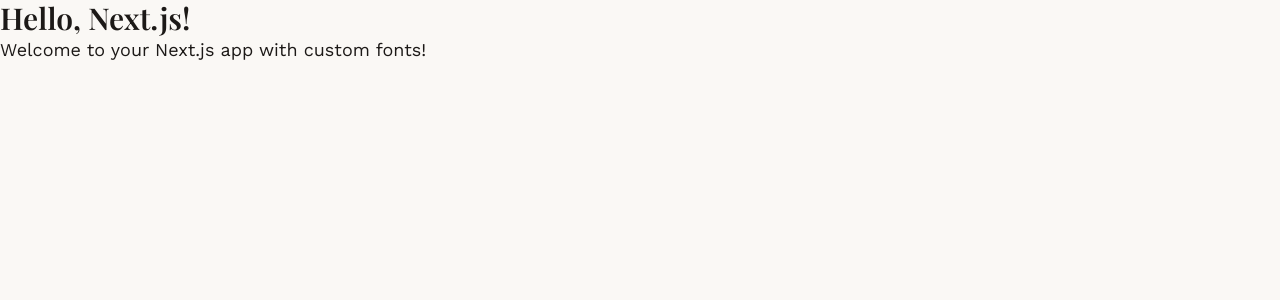
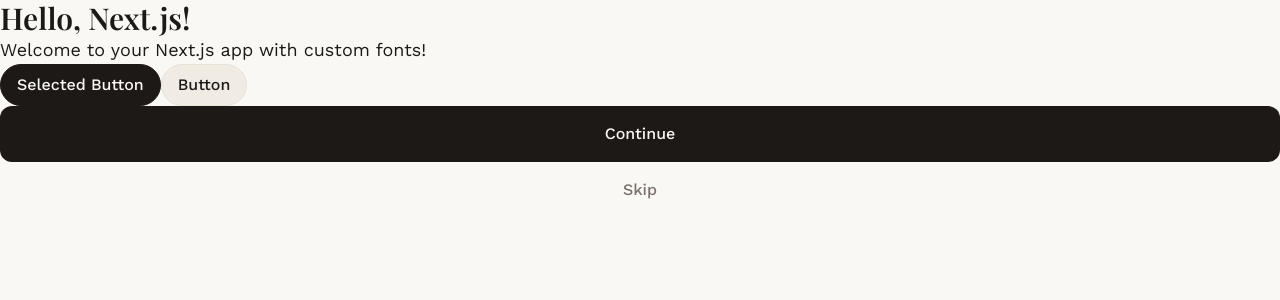
Before and after one commit to JuanTorres93/outfit-assistant, a Next.js app: page / in a window 1280 px wide. Shown: the top 300 px of the page. Built offline with nearby package versions, Linux system fonts and the light colour scheme; a web font is replaced by a local one.

Commit message:
feat: Add button components

```diff
--- a/package.json
+++ b/package.json
@@ -41,6 +41,7 @@
     "mongoose": "^9.9.3",
     "next": "^16.3.4",
     "react": "^19.3.0",
-    "react-dom": "^19.3.0"
+    "react-dom": "^19.3.0",
+    "tailwind-merge": "^3.7.0"
   }
 }
--- /dev/null
+++ b/src/app/_ui/buttons/BaseButton.tsx
@@ -0,0 +1,13 @@
+import { twMerge } from 'tailwind-merge';
+
+function BaseButton({ ...props }: React.ButtonHTMLAttributes<HTMLButtonElement>) {
+  const { className, ...rest } = props;
+
+  return (
+    <button className={twMerge('font-medium transition cursor-pointer ', className)} {...rest}>
+      {props.children}
+    </button>
+  );
+}
+
+export default BaseButton;
--- /dev/null
+++ b/src/app/_ui/buttons/CTAButton.tsx
@@ -0,0 +1,25 @@
+import { twMerge } from 'tailwind-merge';
+
+import BaseButton from './BaseButton';
+
+function CTAButton({
+  isSecondary,
+  ...props
+}: { isSecondary?: boolean } & React.ButtonHTMLAttributes<HTMLButtonElement>) {
+  const { className, ...rest } = props;
+
+  return (
+    <BaseButton
+      className={twMerge(
+        'flex py-4 w-full rounded-xl justify-center bg-text text-text-light hover:bg-text/93',
+        isSecondary && 'bg-text-light text-text-muted hover:bg-text-muted/5',
+        className,
+      )}
+      {...rest}
+    >
+      {props.children}
+    </BaseButton>
+  );
+}
+
+export default CTAButton;
--- /dev/null
+++ b/src/app/_ui/buttons/PillButton.tsx
@@ -0,0 +1,26 @@
+import { twMerge } from 'tailwind-merge';
+
+import BaseButton from './BaseButton';
+
+function PillButton({
+  isSelected,
+  ...props
+}: { isSelected?: boolean } & React.ButtonHTMLAttributes<HTMLButtonElement>) {
+  const { className, ...rest } = props;
+
+  return (
+    <BaseButton
+      className={twMerge(
+        'w-fit px-4 py-2 rounded-full border bg-surface-muted',
+        isSelected && 'bg-text text-text-light border-text cursor-default',
+        !isSelected && 'border-border hover:border-text-muted/60 hover:bg-surface-muted/80',
+        className,
+      )}
+      {...rest}
+    >
+      {props.children}
+    </BaseButton>
+  );
+}
+
+export default PillButton;
--- a/src/app/page.tsx
+++ b/src/app/page.tsx
@@ -1,9 +1,19 @@
+import CTAButton from './_ui/buttons/CTAButton';
+import PillButton from './_ui/buttons/PillButton';
+
 export default function Page() {
   return (
     <div>
+      {/* Playground for components during initial dev phase */}
       <h1 className="text-3xl font-semibold  font-display">Hello, Next.js!</h1>
 
       <p className="text-lg ">Welcome to your Next.js app with custom fonts!</p>
+
+      <PillButton isSelected>Selected Button</PillButton>
+      <PillButton>Button</PillButton>
+
+      <CTAButton>Continue</CTAButton>
+      <CTAButton isSecondary>Skip</CTAButton>
     </div>
   );
 }
```
Also changed, not shown: 1 other file (tests, documents, lock files or other folders).
